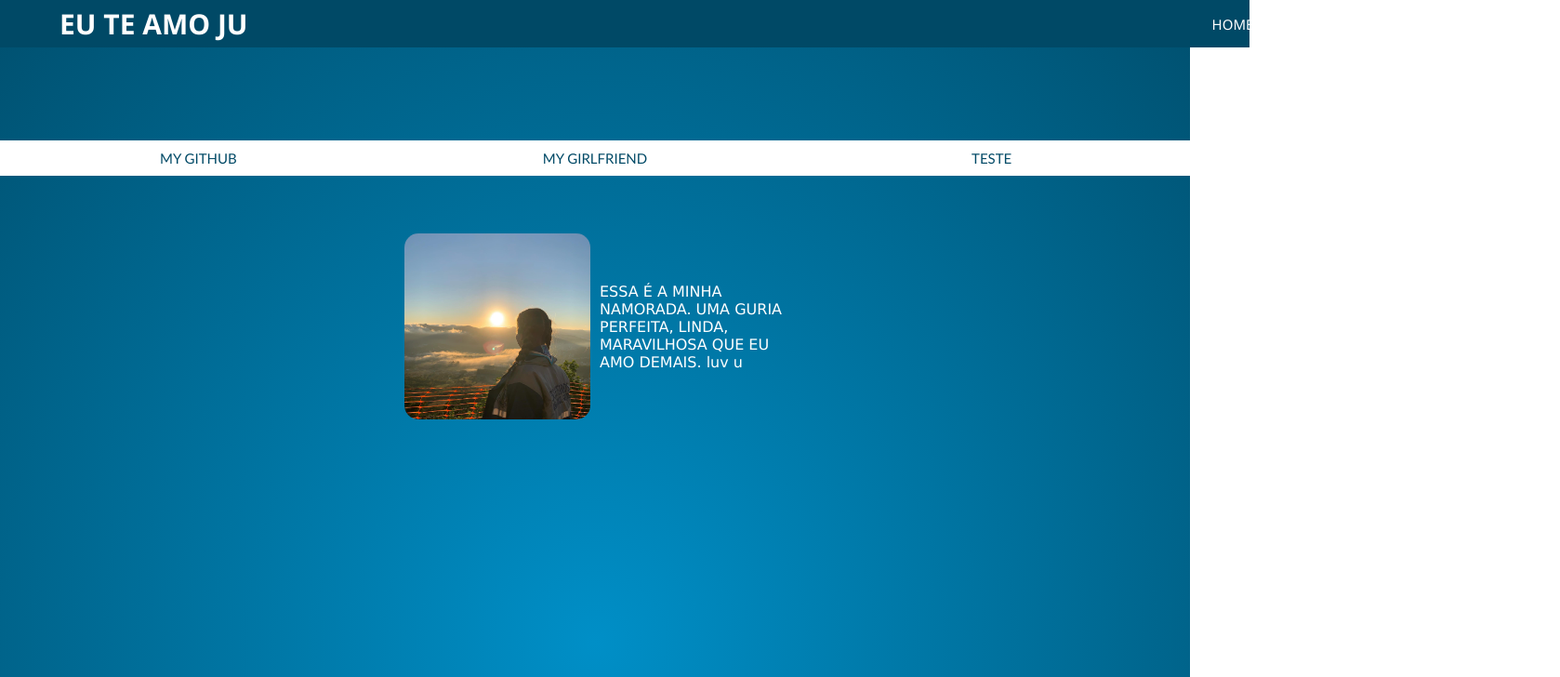
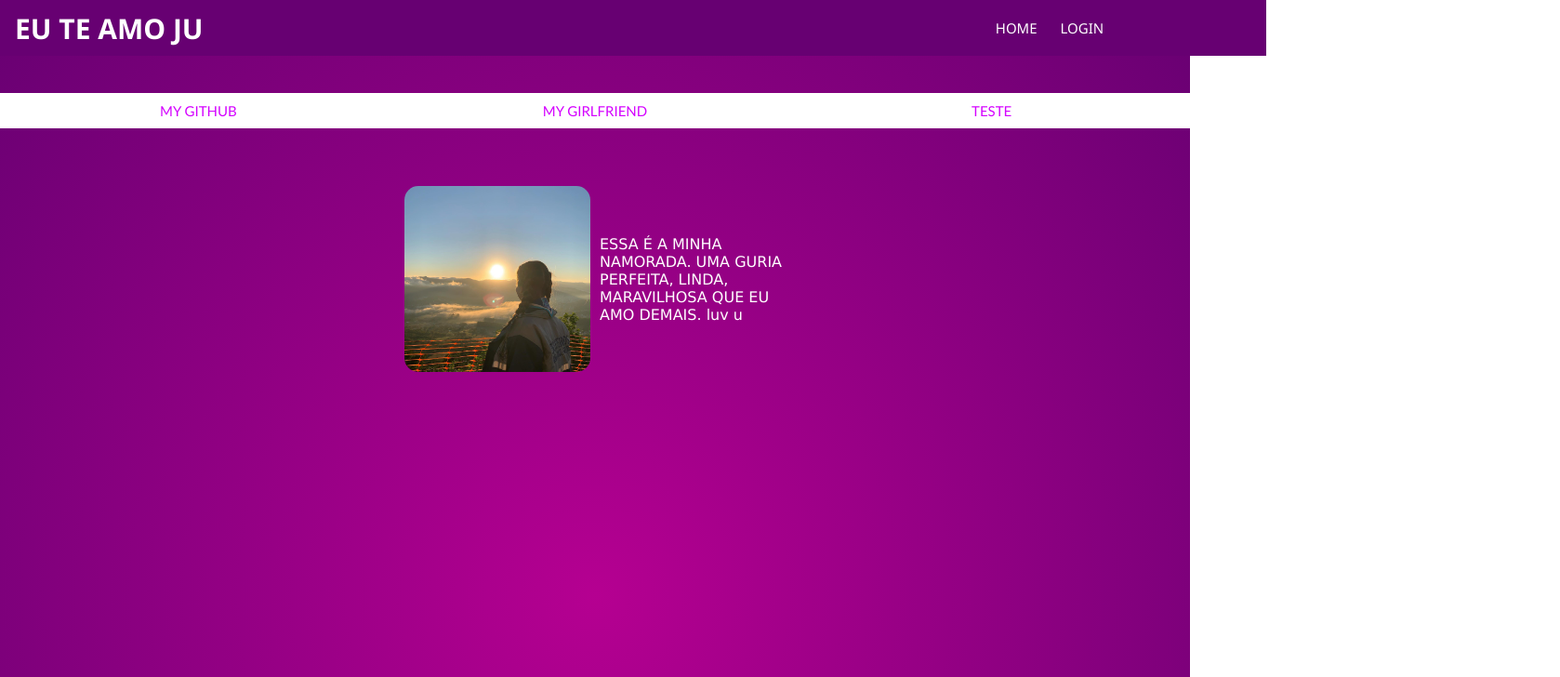
Before and after one commit to leozreuter/myfirstweb, a plain HTML site: page index.html in a window 1280 px wide. Shown: the top 728 px of the page at 93% size, 1678 px wide, since content can reach past the window. Drawn offline with Linux system fonts and the light colour scheme.

Commit message:
Updating

```diff
--- a/style.css
+++ b/style.css
@@ -10,38 +10,35 @@ body{
     width: 100xw;
     color: #ffffff;
     font-size: 16px;
-    overflow: hidden;
+    overflow: visible;
 }
 
 header{
-    background-color: #004966;
-    position: relative;
+    background-color: #670072;
+    position: fixed;
     font-family: 'Segoe UI', Tahoma, sans-serif;
-    padding: 5px 100%;
-    left: 5%;
-    transform: translateX(-50%);
-    display: grid;
+    height: 60px;
+    padding: 0 16px;
+    display: flex;
+    flex-direction: row;
     align-items: center;
-    grid-template-columns: 1fr 200px;
-    justify-items: stretch;
-    gap: 200px;
+    justify-content: space-between;
     z-index: 2;
 
     & ul{
         text-align: center;
-        margin: 5%;
-        display: grid;
-        grid-template-columns: 100px 0;
-        width: 55vw;
+        margin: 0 25px;
+        display: flex;
         justify-content: center;
-
+        width: 30vw;
+        gap: 25px;
         font-size: 15px;
         font-weight: 550;
         & a{color: rgb(255, 255, 255);}
     }
 
     & p{
-        width: 700px;
+        width: 70vw;
         font-size: 30px;
         font-weight: 700;
     }
@@ -49,7 +46,7 @@ header{
 
 
 section{
-    background-image: radial-gradient(#008fc7, #005272);
+    background-image: radial-gradient(#b50091, #670072);
     height: 100vw;
     position: absolute;
     display: grid;
@@ -69,7 +66,7 @@ section{
             font-size: 15px;
             font-weight: 550;
             padding: 10px;
-            color: #004966;
+            color: #d400ff;
             background-color: #ffffff;
 
         }
```
